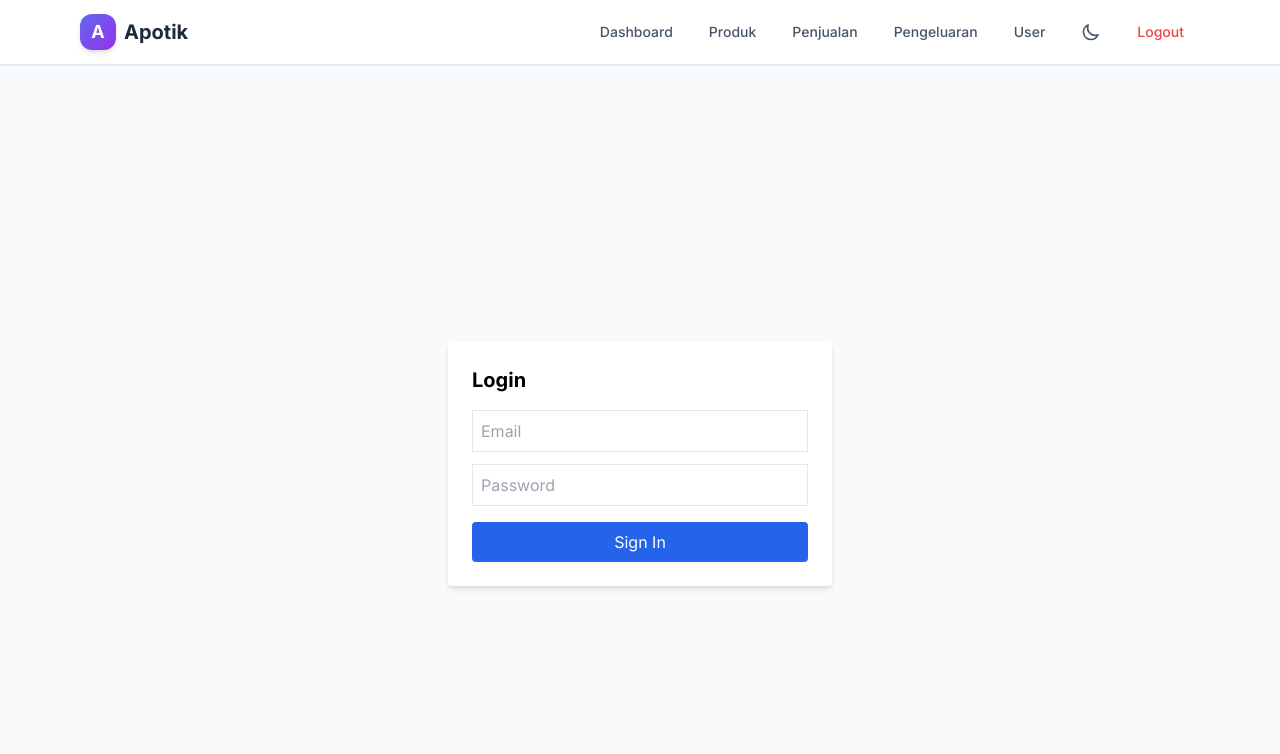
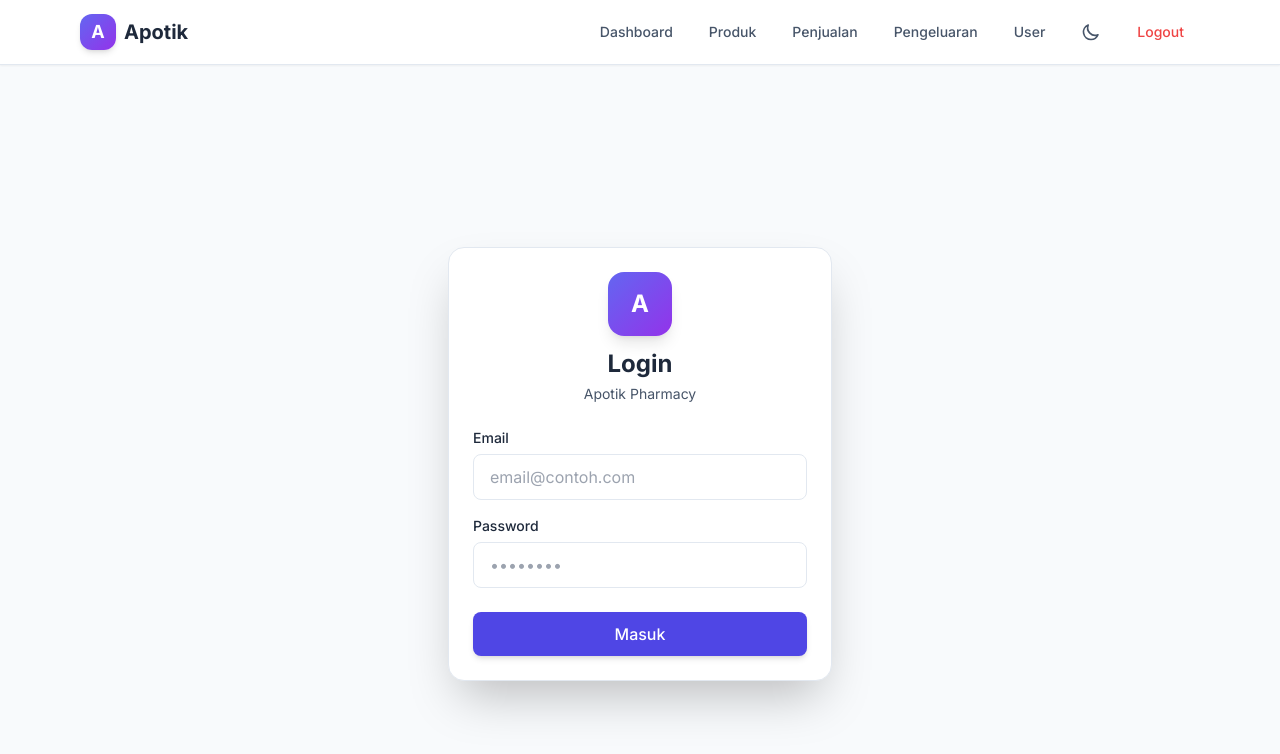
Before and after one commit to gentafg11/web-apotik, a Next.js app in the folder frontend/: page /login in a window 1280 px wide. Shown: the top 754 px of the page. Built offline with nearby package versions, Linux system fonts and the light colour scheme.

Commit message:
fix: login page dark mode support

```diff
--- a/frontend/pages/login.tsx
+++ b/frontend/pages/login.tsx
@@ -15,34 +15,55 @@ export default function Login() {
       localStorage.setItem('token', res.data.token);
       axios.defaults.headers.common['Authorization'] = `Bearer ${res.data.token}`;
       router.push('/dashboard');
-    } catch (err:any) {
+    } catch (err: any) {
       setError(err.response?.data?.message || 'Login failed');
     }
   };
 
   return (
-    <div className="flex items-center justify-center min-h-screen login-page">
-      <form onSubmit={handleSubmit} className="bg-white p-6 rounded shadow-md max-w-sm w-full">
-        <h2 className="text-xl font-bold mb-4">Login</h2>
-        {error && <p className="text-red-500 mb-2">{error}</p>}
+    <div className="flex items-center justify-center min-h-screen bg-theme-primary transition-colors duration-300">
+      <form onSubmit={handleSubmit} className="bg-theme-secondary p-6 rounded-2xl shadow-2xl max-w-sm w-full border border-theme">
+        <div className="text-center mb-6">
+          <div className="w-16 h-16 bg-gradient-to-br from-indigo-500 to-purple-600 rounded-2xl flex items-center justify-center text-white font-bold text-2xl shadow-lg mx-auto mb-3">
+            A
+          </div>
+          <h2 className="text-2xl font-bold text-theme-primary">Login</h2>
+          <p className="text-sm text-theme-secondary mt-1">Apotik Pharmacy</p>
+        </div>
+
+        {error && (
+          <div className="mb-4 p-3 bg-red-100 dark:bg-red-900/30 border border-red-200 dark:border-red-800 rounded-lg">
+            <p className="text-red-600 dark:text-red-400 text-sm">{error}</p>
+          </div>
+        )}
+
+        <div className="space-y-4">
+          <div>
+            <label className="block text-sm font-medium text-theme-primary mb-1.5">Email</label>
             <input
               type="email"
-          placeholder="Email"
+              placeholder="email@contoh.com"
               value={email}
               onChange={e => setEmail(e.target.value)}
-          className="border w-full p-2 mb-3"
+              className="w-full px-4 py-2.5 border border-theme rounded-lg bg-theme-secondary text-theme-primary focus:outline-none focus:ring-2 focus:ring-indigo-500 transition-all"
               required
             />
+          </div>
+          <div>
+            <label className="block text-sm font-medium text-theme-primary mb-1.5">Password</label>
             <input
               type="password"
-          placeholder="Password"
+              placeholder="••••••••"
               value={password}
               onChange={e => setPassword(e.target.value)}
-          className="border w-full p-2 mb-4"
+              className="w-full px-4 py-2.5 border border-theme rounded-lg bg-theme-secondary text-theme-primary focus:outline-none focus:ring-2 focus:ring-indigo-500 transition-all"
               required
             />
-        <button type="submit" className="w-full bg-blue-600 text-white p-2 rounded">
-          Sign In
+          </div>
+        </div>
+
+        <button type="submit" className="w-full mt-6 bg-indigo-600 hover:bg-indigo-700 text-white font-medium py-2.5 rounded-lg transition-all duration-200 shadow-md hover:shadow-lg">
+          Masuk
         </button>
       </form>
     </div>
```
Lines whose indentation alone changed are shown as unchanged.
